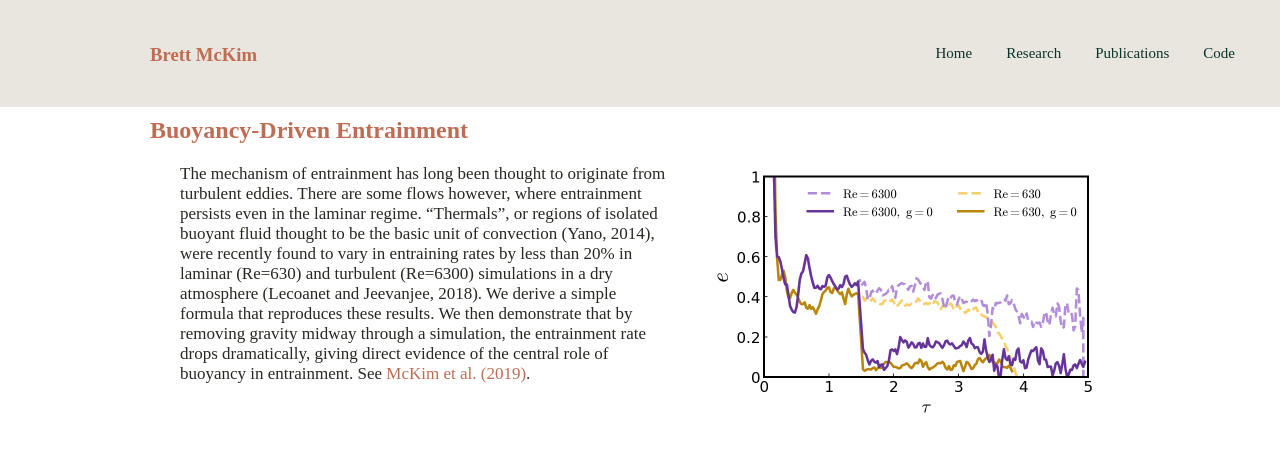
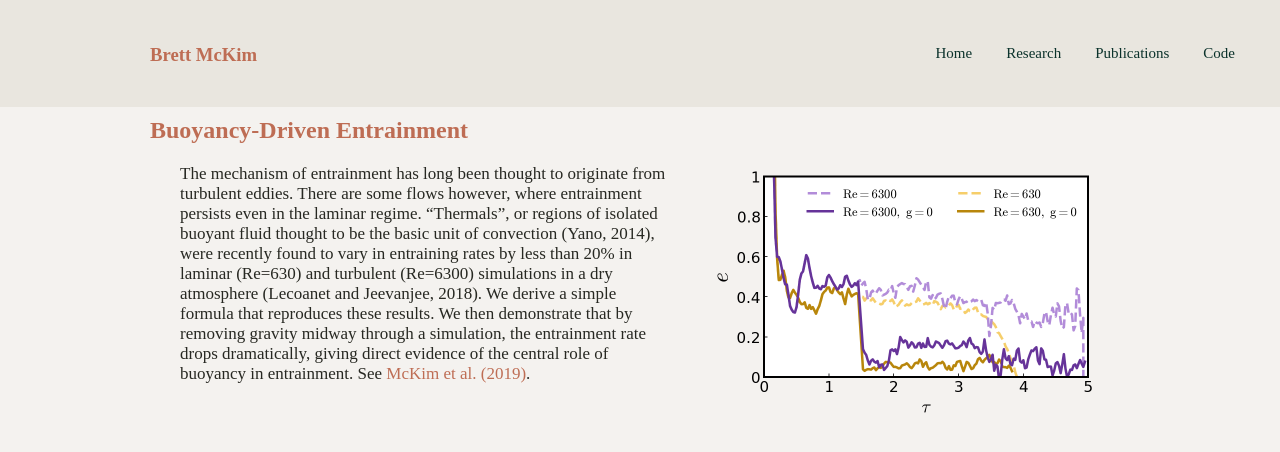
Before and after one commit to mckimb/mckimb.github.io, a Jekyll site: the page built from research/index.html, in a window 1280 px wide. Shown: the top 452 px of the page. Built offline with Jekyll 4.4.1, drawn with Linux system fonts in a browser that asks for light colours.

Commit message:
Update index.html

```diff
--- a/research/index.html
+++ b/research/index.html
@@ -2,6 +2,7 @@
 layout: default
 title: Research
 ---
+<body style="background-color:#f4f2ef;">
 <div>
 	<p><br><br><br><br></p>
 	<h2>Buoyancy-Driven Entrainment</h2>
@@ -17,3 +18,4 @@ title: Research
 <!-- 	<img src="/research/rho_vort_cross_section.png" alt="Density and Vorticity of Thermal"> -->
 
 </div><!-- /.blurb -->
+</body>
```
